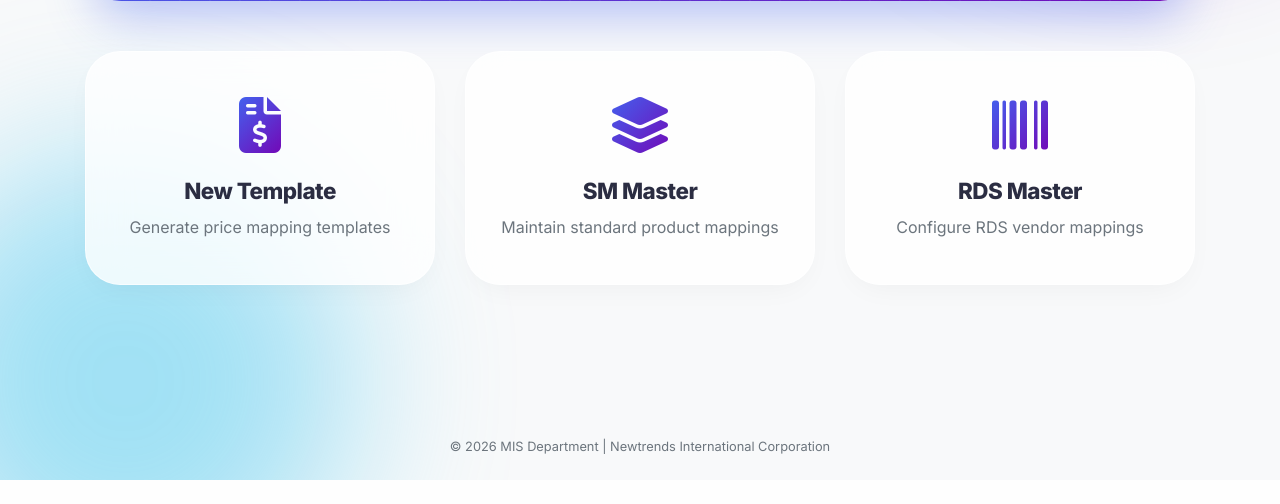
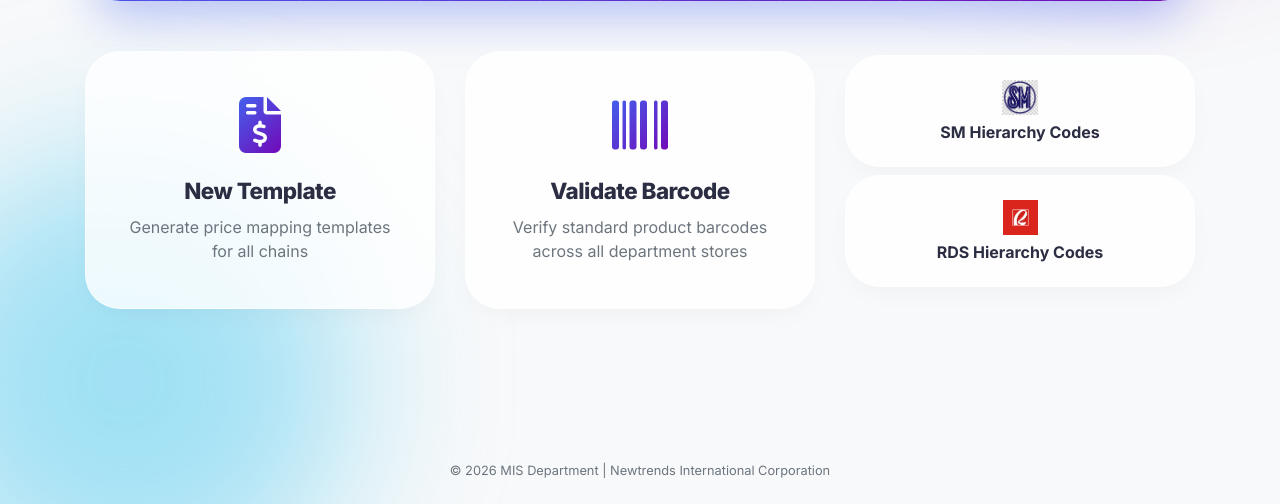
Before and after one commit to Carlosthegreat7/Department-Store-Requests-Template-DSRT-, a Flask app: page / in a window 1280 px wide. Shown: the part 394-898 px from the top of the page. Before the commit the page ends 874 px from the top, so only its background shows below. Run offline with Flask 3, Linux system fonts and the light colour scheme; the visitor is signed in with stand-in values (Sample User, id 1); parts of the project's set-up code (start-up, migrations or seed data) failed here and were passed over; some libraries are stand-ins or nearby versions.

Commit message:
revised homepage to accomodate phase 2 dsrt

```diff
--- a/portal/templates/home.html
+++ b/portal/templates/home.html
@@ -61,20 +61,38 @@
     <a href="{{ url_for('transactions.transaction_generator') }}" class="action-tile">
       <i class="fas fa-file-invoice-dollar"></i>
       <h5>New Template</h5>
-      <p>Generate price mapping templates</p>
+      <p>Generate price mapping templates for all chains</p>
     </a>
 
-    <a href="{{ url_for('admin_management') }}" class="action-tile">
-      <i class="fas fa-layer-group"></i>
-      <h5>SM Master</h5>
-      <p>Maintain standard product mappings</p>
-    </a>
+    <div class="d-flex flex-column gap-3">
+      <a href="#" class="action-tile h-100">
+        <i class="fas fa-barcode"></i>
+        <h5>Validate Barcode</h5>
+        <p>Verify standard product barcodes across all department stores</p>
+      </a>
+    </div>
 
-    <a href="{{ url_for('rds_mng.admin_management_rds') }}" class="action-tile">
-      <i class="fas fa-barcode"></i>
-      <h5>RDS Master</h5>
-      <p>Configure RDS vendor mappings</p>
-    </a>
+    <div class="d-flex flex-column gap-3">
+      <div class="small text-uppercase font-weight-bold opacity-50 mb-1 text-center" style="letter-spacing: 1px;">
+      </div>
+
+      <a href="{{ url_for('admin_management') }}" class="action-tile mb-2" style="padding: 1.5rem; text-align: center;">
+        <div class="mb-2">
+          <img src="{{ url_for('static', filename='SMLOGO.jpg') }}" alt="SM Logo"
+            style="height: 35px; width: auto; object-fit: contain;">
+        </div>
+        <h6 class="mb-0 font-weight-bold">SM Hierarchy Codes</h6>
+      </a>
+
+      <a href="{{ url_for('rds_mng.admin_management_rds') }}" class="action-tile"
+        style="padding: 1.5rem; text-align: center;">
+        <div class="mb-2">
+          <img src="{{ url_for('static', filename='ROBINSONSLOGO.png') }}" alt="RDS Logo"
+            style="height: 35px; width: auto; object-fit: contain;">
+        </div>
+        <h6 class="mb-0 font-weight-bold">RDS Hierarchy Codes</h6>
+      </a>
+    </div>
   </div>
   {% endif %}
 </div>
```
Also changed, not shown: portal/static/ROBINSONSLOGO.png (added), portal/static/SMLOGO.jpg (added), 1 other file.
